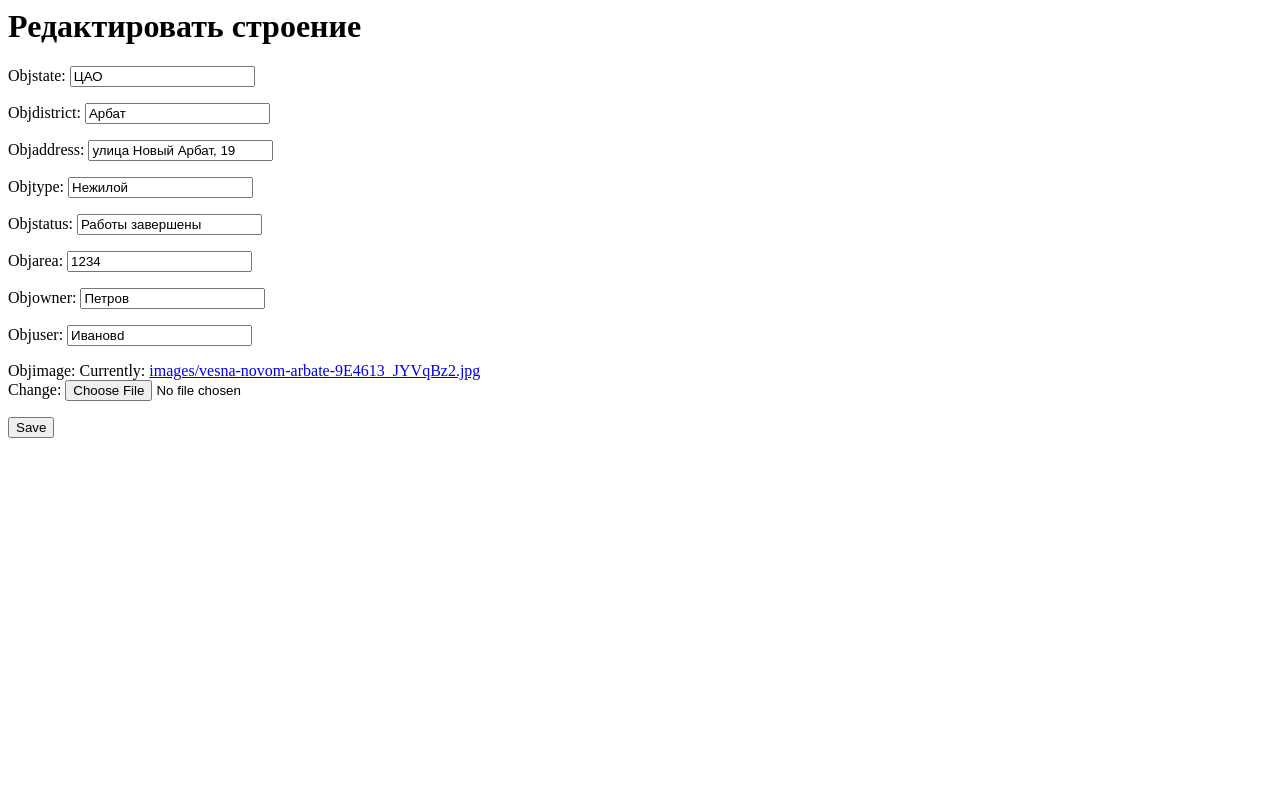
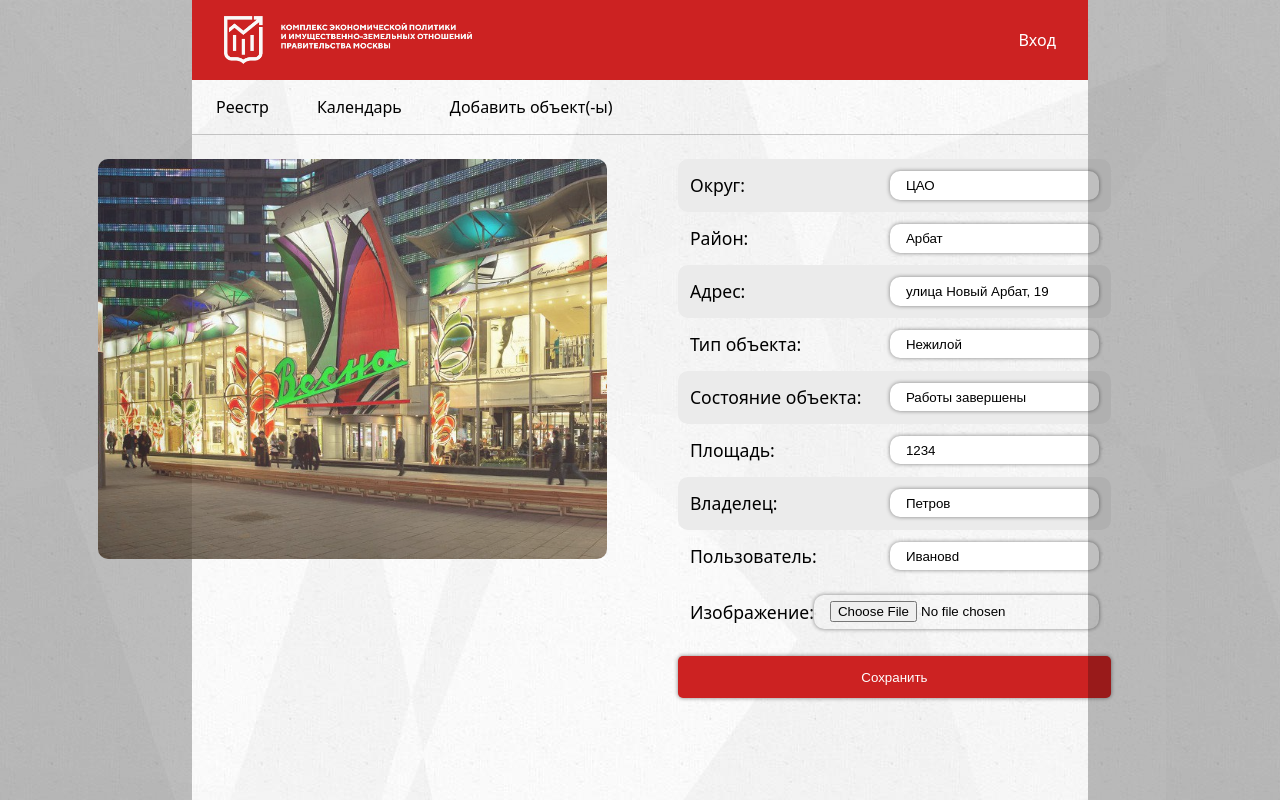
Before and after one commit to vaddddie/real-estate-accounting, a Django app: page /editBuilding/5/ in a window 1280 px wide. Run offline with Django 4.2, Linux system fonts and the light colour scheme; data comes from the database, SQL or seed files in the repository; both versions use the stored data as it was after the commit.

Commit message:
new templates added

```diff
--- a/main/forms.py
+++ b/main/forms.py
@@ -10,7 +10,7 @@
     objArea = forms.IntegerField(required=True, widget=forms.NumberInput(attrs={'placeholder': 'Введите площадь'}))
     objOwner = forms.CharField(max_length=50, required=True, widget=forms.TextInput(attrs={'placeholder': 'Введите владельца'}))
     objUser = forms.CharField(max_length=50, required=True, widget=forms.TextInput(attrs={'placeholder': 'Введите пользователя'}))
-    objImage = forms.ImageField(required=True)
+    objImage = forms.ImageField(required=True, widget=forms.FileInput(attrs={'accept': '.png, .jpg, .jpeg'}))
 
     class Meta:
         model = Building
--- a/main/models.py
+++ b/main/models.py
@@ -17,4 +17,4 @@
     objArea = models.IntegerField()
     objOwner = models.CharField(max_length=50)
     objUser = models.CharField(max_length=50)
-    objImage = models.ImageField(upload_to='images/', default='images/7fIzRQy.png')
+    objImage = models.ImageField(upload_to='images/', default='default/default.png')
--- a/main/static/main/css/style.css
+++ b/main/static/main/css/styles.css
@@ -309,6 +309,12 @@
 	padding: 1.5em;
 }
 
+.flex-container-top {
+	display: flex;
+	justify-content: center;
+	align-items: top;
+}
+
 .view-container img {
 	width: 60%;
 	height: 25em;
@@ -320,6 +326,28 @@
 	object-fit: cover;
 }
 
+.view-container table {
+	width: 60%;
+	height: auto;
+}
+
+.view-container table th{
+	align: center;
+
+	padding: 0.6em;
+	margin: 2px;
+	border-radius: 5px;
+
+	color: white;
+	background-color: #cc2222;
+}
+
+.view-container table td {
+	padding: 0.6em;
+	margin: 2px;
+	border-radius: 5px;
+}
+
 .attrs-container {
 	flex: auto;
 	width: auto;
@@ -328,6 +356,11 @@
 	font-size: 1.1em;
 
 	padding: 0 4em;
+}
+
+.edit-btn {
+	height: 3em;
+	align-items: center;
 }
 
 .mb-15 {
@@ -342,6 +375,10 @@
 	margin-bottom: 25px;
 }
 
+.mb-30 {
+	margin-bottom: 30px;
+}
+
 .mb-5 {
 	margin-bottom: 5px;
 }
--- a/main/templates/main/building_update_form.html
+++ b/main/templates/main/building_update_form.html
@@ -1,9 +1,54 @@
+{% extends 'main/layers/nav_panel.html' %}
+{% load static %}
+
+{% block title %}Редактирование карточки{% endblock %}
 
 {% block content %}
-  <h1>Редактировать строение</h1>
-  <form method="post">
-    {% csrf_token %}
-    {{ form.as_p }}
-    <input type="submit" value="Save">
-  </form>
+<div class="view-container">
+    <div class="flex-container-top mb-30">
+        <img src="{{ building.objImage.url }}"/>
+        <div class="attrs-container">
+            <form method="post" enctype="multipart/form-data">
+              {% csrf_token %}
+              <div class="card-row gray">
+                  <div>Округ:</div>
+                  <div class="content-end">{{ form.objState }}</div>
+              </div>
+              <div class="card-row">
+                  <div>Район:</div>
+                  <div class="content-end">{{ form.objDistrict }}</div>
+              </div>
+              <div class="card-row gray">
+                  <div>Адрес:</div>
+                  <div class="content-end">{{ form.objAddress }}</div>
+              </div>
+              <div class="card-row">
+                  <div>Тип объекта:</div>
+                  <div class="content-end">{{ form.objType }}</div>
+              </div>
+              <div class="card-row gray">
+                  <div>Состояние объекта:</div>
+                  <div class="content-end">{{ form.objStatus }}</div>
+              </div>
+              <div class="card-row">
+                  <div>Площадь:</div>
+                  <div class="content-end">{{ form.objArea }}</div>
+              </div>
+              <div class="card-row gray">
+                  <div>Владелец:</div>
+                  <div class="content-end">{{ form.objOwner }}</div>
+              </div>
+              <div class="card-row">
+                  <div>Пользователь:</div>
+                  <div class="content-end">{{ form.objUser }}</div>
+              </div>
+              <div class="card-row">
+                  <div>Изображение:</div>
+                  <div class="content-end">{{ form.objImage }}</div>
+              </div>
+              <input class="filter-btn mt-15" type="submit" value="Сохранить">
+            </form>
+        </div>
+    </div>
+</div>
 {% endblock %}
--- a/main/templates/main/createBuilding.html
+++ b/main/templates/main/createBuilding.html
@@ -8,7 +8,7 @@
     <h3 class="mb-15 mt-15">Импортируйте карточки в формате .xml:</h3>
     <form method="post" action="{% url 'createBuilding' %}" enctype="multipart/form-data">
         {% csrf_token %}
-        <input class="mb-15" type="file" name="xml-file">
+        <input class="mb-15" type="file" name="xml-file" accept=".xml">
         <input class="filter-btn mb-25" type="submit" value="Добавить карточки">
     </form>
     <h3 class="mb-15">Либо добавьте карточку вручную:</h3>
@@ -50,7 +50,7 @@
             <div>Фотография:</div>
             <div class="content-end">{{ form.objImage }}</div>
         </div>
-        <input class="filter-btn" type="submit" value="Создать карточку">
+        <input class="filter-btn mb-30" type="submit" value="Создать карточку">
     </form>
 </div>
 {% endblock %}
--- a/main/templates/main/layers/nav_panel.html
+++ b/main/templates/main/layers/nav_panel.html
@@ -4,7 +4,7 @@
 <head>
     <meta charset="UTF-8">
     <title>{% block title %}{% endblock %}</title>
-    <link href="{% static 'main/css/style.css' %}" rel="stylesheet">
+    <link href="{% static 'main/css/styles.css' %}" rel="stylesheet">
 </head>
 <body>
     <div class="flex-container">
@@ -23,9 +23,6 @@
                     <a href="/" class="nav-btn">Реестр</a>
                     <a href="#" class="nav-btn">Календарь</a>
                     <a href="/createBuilding/" class="nav-btn">Добавить объект(-ы)</a>
-                    <a href="/editBuilding/" class="nav-btn">Редактировать объект</a>
-                    <a href="#" class="nav-btn">Что-то ещё</a>
-                    <a href="#" class="nav-btn">В разработке</a>
                 </div>
                 <div class="container">
                     {% block content %}{% endblock %}
--- a/main/urls.py
+++ b/main/urls.py
@@ -7,7 +7,6 @@
 urlpatterns = [
     path('', views.filterBuilding),
     path('createBuilding/', views.createBuilding, name='createBuilding'),
-    path('editBuilding/', views.edit_building, name='editBuilding'),
     path('editBuilding/<int:pk>/', views.BuildingUpdateView.as_view(), name='edit_building'),
     path('building/<int:pk>/', views.BuildingDetailView.as_view(), name='building_detail'),
 ] + static(settings.MEDIA_URL, document_root=settings.MEDIA_ROOT)
```
Also changed, not shown: main/templates/main/building_detail.html (+76 -11 lines), main/templates/main/editBuilding.html (deleted, +0 -55 lines), db.sqlite3, main/migrations/0006_alter_building_objimage.py (added), media/default/default.png (added), media/images/2.jpg (deleted), media/images/VMgvbhSOf0g.jpg (deleted), media/images/default.png (added), media/images/default_M7UdpeD.png (added), media/images/slavyanskaya-ulica-25a-0_oWtLaN4.jpeg (added), media/images/vesna-novom-arbate-9E4613_JYVqBz2.jpg (added), media/images/vesna-novom-arbate-9E4613_NfqPYH6.jpg (added).
